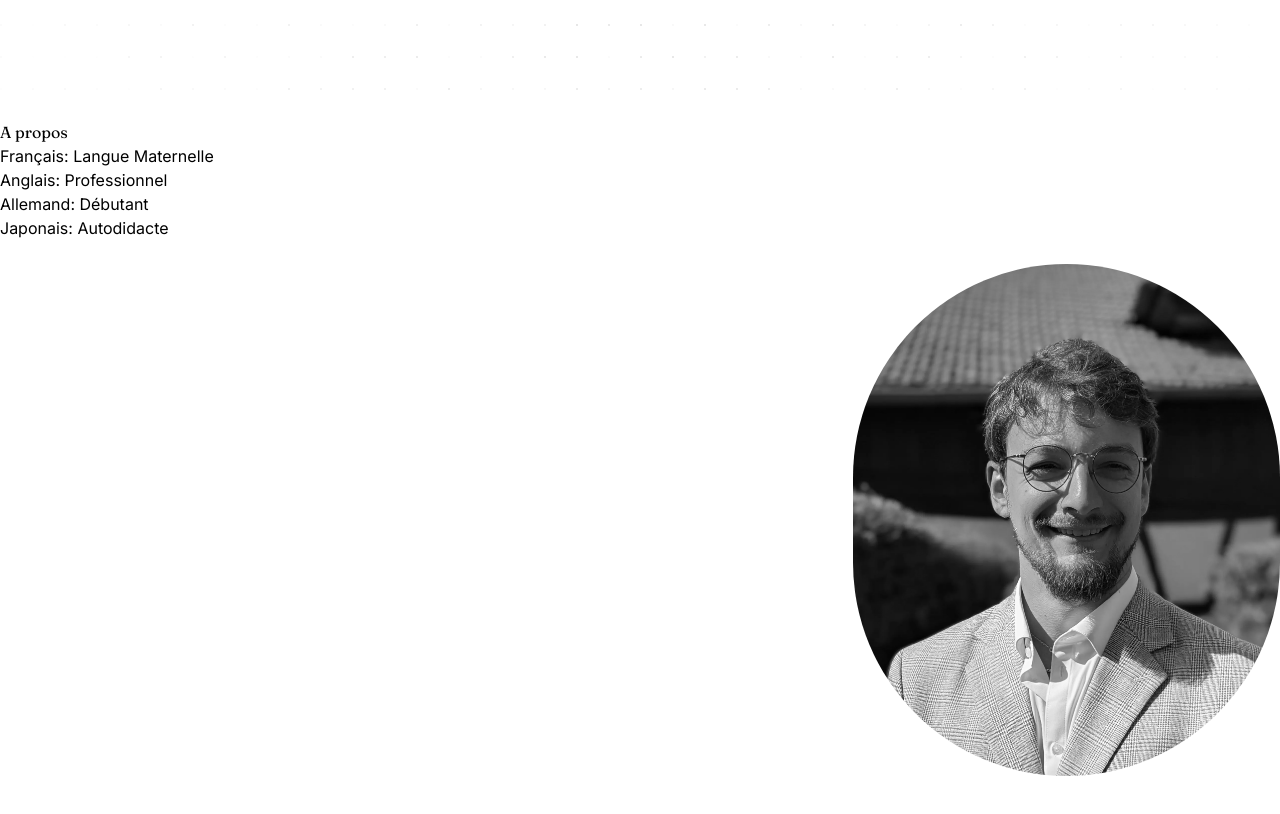
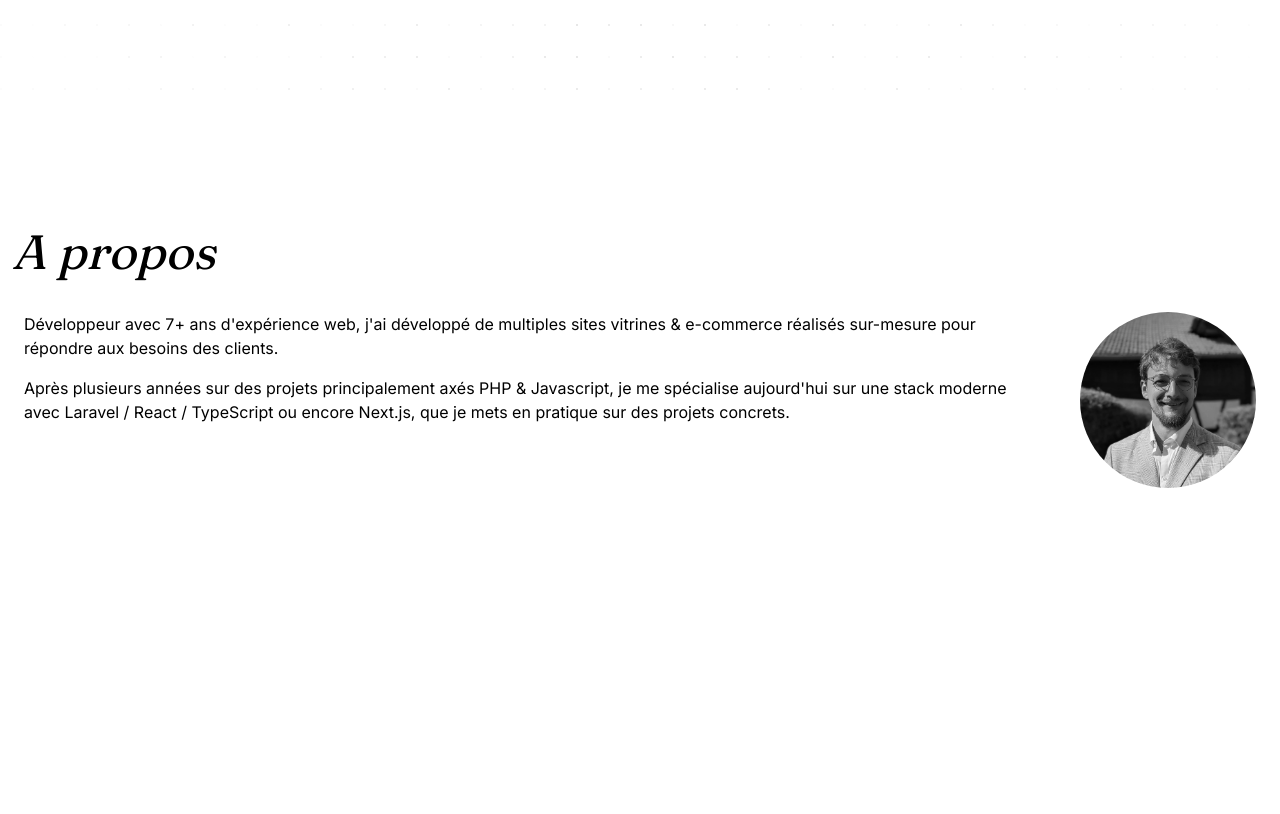
Before and after one commit to Zomirks/portfolio, a Next.js app: page / in a window 1280 px wide. Shown: the part 680-1494 px from the top of the page. After the commit the page ends 1288 px from the top, so only its background shows below. Built offline with nearby package versions, Linux system fonts and the light colour scheme.

Commit message:
feat: add bio to About Section

```diff
--- a/src/app/globals.css
+++ b/src/app/globals.css
@@ -13,6 +13,7 @@
 	--font-fraunces: var(--font-fraunces);
 	--font-inter: var(--font-inter);
 	--animate-blink-cursor: blink-cursor 1.2s step-end infinite;
+	--radius: 16px;
 
 	@keyframes blink-cursor {
 		0%, 49% {
@@ -36,9 +37,9 @@
 
 @layer base {
 	body {
-	  background: var(--background);
-	  color: var(--foreground);
-	  font-family: var(--font-inter), Georgia, serif;
+		background: var(--background);
+		color: var(--foreground);
+		font-family: var(--font-inter), Georgia, serif;
 	}
 
 	h1, h2, h3, h4, h5, h6, button {
@@ -49,3 +50,60 @@
 		scroll-behavior: smooth;
 	}
 }
+
+.frame-container {
+	min-height: 50vh;
+	box-sizing: border-box;
+	display: flex;
+	flex-direction: column;
+}
+
+.panel-header {
+	display: flex;
+	height: 72px;
+	width: 100%;
+}
+
+.notch-title {
+	align-items: center;
+	box-sizing: border-box;
+	display: flex;
+	flex-shrink: 0;
+	padding: 0 48px 0 12px;
+
+	& :is(h1, h2, h3, h4, h5, h6) {
+		font-size: 48px;
+		font-style: italic;
+		white-space: nowrap;
+	}
+}
+
+.notch-roof {
+	flex-grow: 1;
+	background-color: var(--surface);
+	position: relative;
+	border-top-left-radius: var(--radius);
+	border-top-right-radius: var(--radius);
+
+	&::after {
+		content: '';
+		position: absolute;
+		bottom: 0;
+		left: calc(var(--radius) * -1);
+		width: var(--radius);
+		height: var(--radius);
+		background: radial-gradient(circle at top left, transparent var(--radius), var(--surface) var(--radius));
+	}
+}
+
+.inner-panel {
+	flex-grow: 1;
+	background-color: var(--surface);
+	border-bottom-left-radius: var(--radius);
+	border-bottom-right-radius: var(--radius);
+	border-top-left-radius: var(--radius);
+}
+
+.panel-content {
+	padding: 24px;
+}
--- a/src/components/shared/About.tsx
+++ b/src/components/shared/About.tsx
@@ -5,25 +5,33 @@ import me from "@/assets/images/cyril-fischer.webp";
 
 export default function About() {
 	return (
-		<section id="about" className="grid grid-cols-3 min-h-screen">
-			<div className="col-span-2">
-				<h2>A propos</h2>
+		<section id="about" className="frame-container container mx-auto py-24">
+			<div className="panel-header">
+				<div className="notch-title">
+					<h3>A propos</h3>
+						</div>
+				<div className="notch-roof" />
+			</div>
 
-				{siteConfig.languages.length > 0 && (
-					siteConfig.languages.map((language) => {
-						return <div key={language.name}>
-							<p>{language.name}: {language.level}</p>
+			<div className="inner-panel">
+				<div className="panel-content">
+					<div className="flex flex-col lg:flex-row gap-10 lg:gap-16 items-start">
+						<div className="flex-1 space-y-4">
+							{siteConfig.bio.map((paragraph, i) => (
+								<p key={i}>{paragraph}</p>
+							))}
 						</div>
-					})
-				)}
-			</div>
-			<div className="flex justify-between items-center">
+
+						<div className="self-center lg:self-start">
 				<Image
 					src={me}
 					alt={siteConfig.name}
-					className="rounded-full size-128 object-cover grayscale hover:grayscale-0 transition-all duration-500"
+								className="w-48 h-48 lg:w-44 lg:h-44 rounded-full object-cover grayscale hover:grayscale-0 transition-all duration-500"
 					placeholder="blur"
 				/>
+						</div>
+					</div>
+				</div>
 			</div>
 		</section>
 	)
--- a/src/config/site.ts
+++ b/src/config/site.ts
@@ -18,6 +18,10 @@ export const siteConfig = {
 		{ label: "Github", href: "https://github.com/Zomirks", icon: IconBrandGithub },
 		{ label: "LinkedIn", href: "https://www.linkedin.com/in/cyril-fischer/", icon: IconBrandLinkedin },
 	],
+	bio: [
+		"Développeur avec 7+ ans d'expérience web, j'ai développé de multiples sites vitrines & e-commerce réalisés sur-mesure pour répondre aux besoins des clients.",
+		"Après plusieurs années sur des projets principalement axés PHP & Javascript, je me spécialise aujourd'hui sur une stack moderne avec Laravel / React / TypeScript ou encore Next.js, que je mets en pratique sur des projets concrets.",
+	],
 	skills: ["Laravel", "React", "TypeScript", "Next.js", "PHP", "HTML", "JavaScript", "WordPress"],
 	languages: [
 		{ name: "Français", level: "Langue Maternelle"},
```
